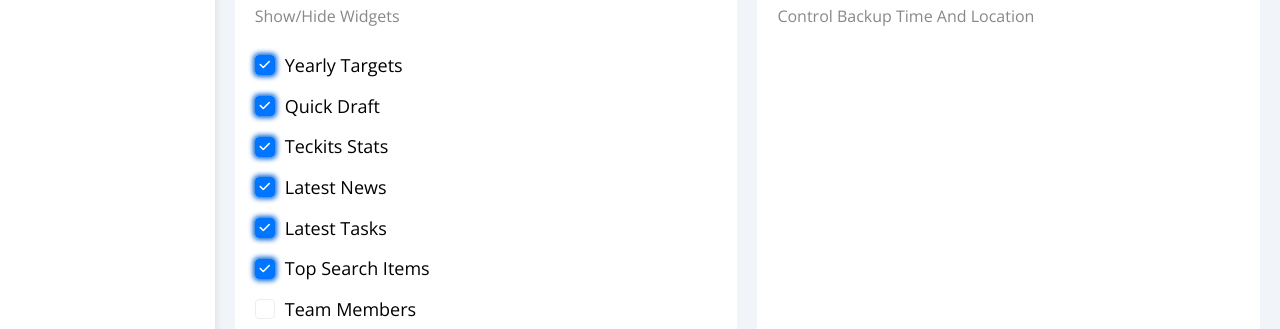
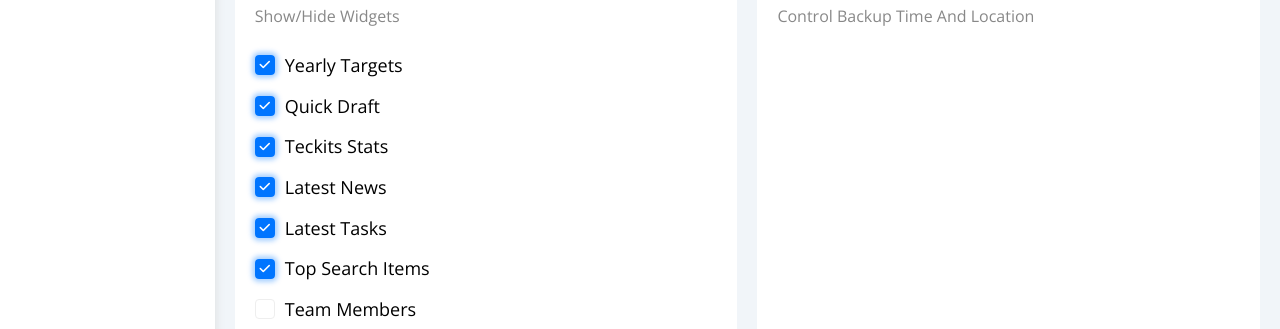
Before and after one commit to RyanAbdaul/Kika, a plain HTML site: page settings.html in a window 1280 px wide. Shown: the part 964-1293 px from the top of the page. Drawn offline with nearby package versions, Linux system fonts and the light colour scheme.

Commit message:
A tiny edit

```diff
--- a/CSS/master.css
+++ b/CSS/master.css
@@ -834,7 +834,7 @@ main header input[type="search"]:focus::placeholder {
   -o-transform: translateY(-50%) scale(0) rotate(360deg);
 }
 .widget-settings input[type="checkbox"]:checked + label::before {
-  box-shadow: 0px 0px 5px 2px var(--blue-alt-color);
+  box-shadow: 0px 0px 5px 3px #0077ff57;
 }
 .widget-settings input[type="checkbox"]:checked + label::after {
   transform: translateY(-50%) scale(1) rotate(0deg);
```
